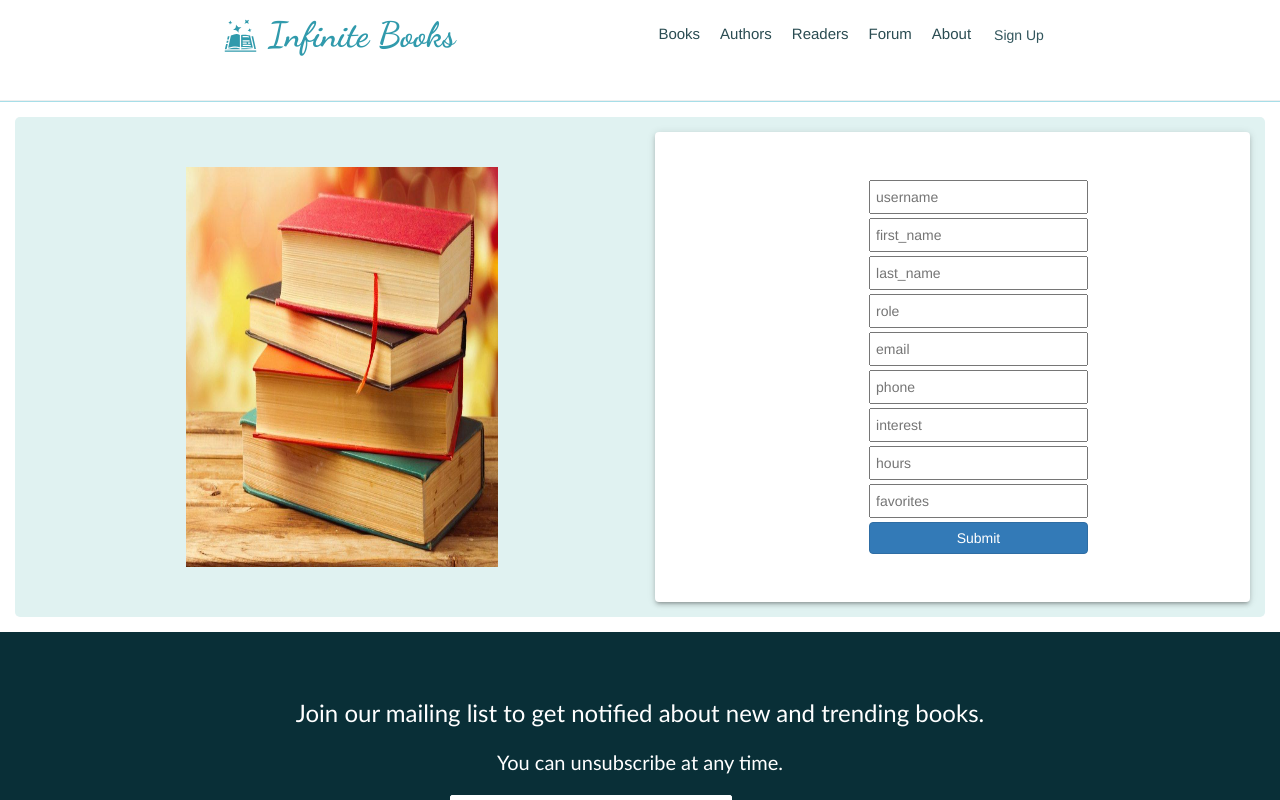
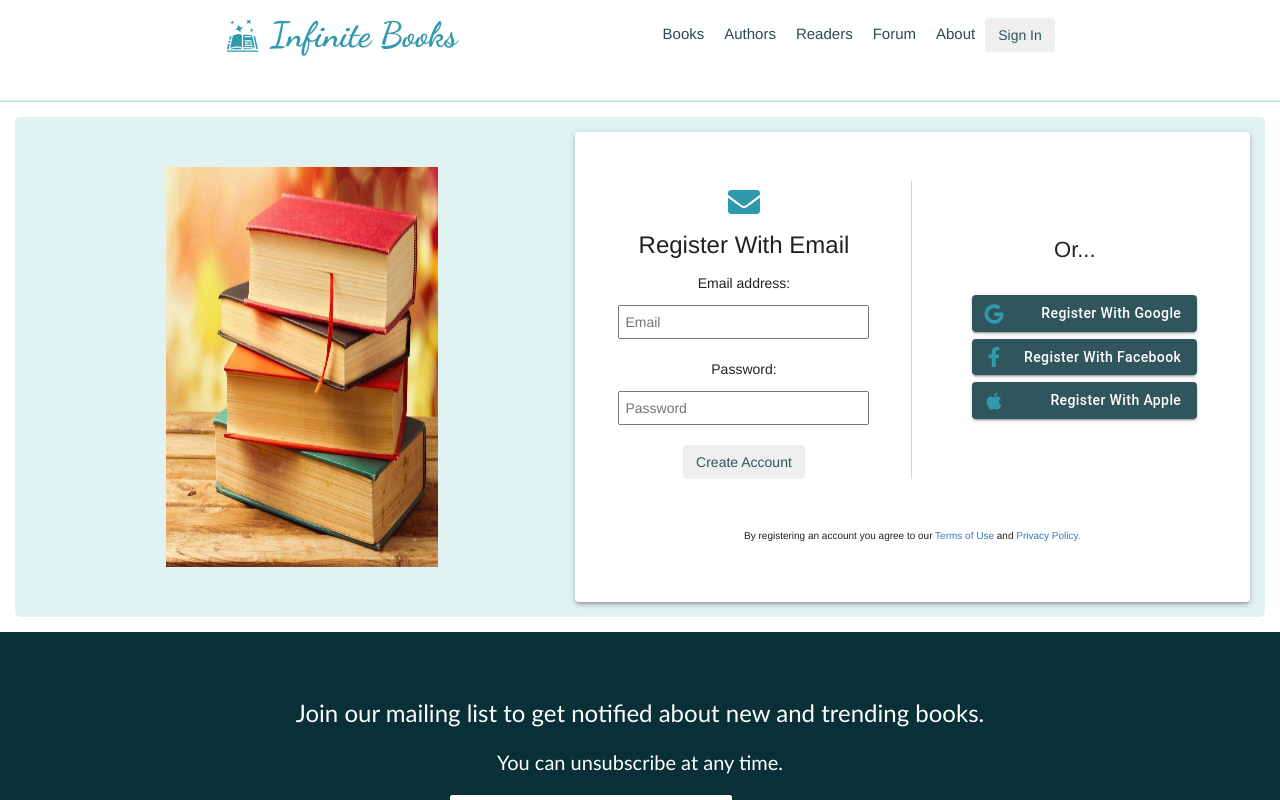
Before and after one commit to infinite-options/AR-Web, a React (Create React App) app in the folder infinite-books-client/: page /#/sign-up in a window 1280 px wide. Shown: the top 800 px of the page. Built offline with nearby package versions, Linux system fonts and the light colour scheme; no server answers.

Commit message:
Implemented sign in modal
Also reworked registration page to look more or less like the sign in modal.

```diff
--- a/infinite-books-client/package.json
+++ b/infinite-books-client/package.json
@@ -11,7 +11,9 @@
     "axios": "^0.20.0",
     "bootstrap": "^3.4.1",
     "create-react-app": "^3.4.1",
+    "jquery": "^3.5.1",
     "material-ui-icons": "^1.0.0-beta.36",
+    "mdbreact": "^4.27.0",
     "react": "^16.13.1",
     "react-dom": "^16.13.1",
     "react-icons": "^3.11.0",
--- a/infinite-books-client/src/App.js
+++ b/infinite-books-client/src/App.js
@@ -4,12 +4,12 @@ import { Route, HashRouter } from "react-router-dom";
 
 // components
 import Home from "./components/pages/HomePage/Home";
-import ReaderDashboard from "./components/readerdashboard";
-import Navbar from "./components/navbar";
+import ReaderDashboard from "./components/ReaderDashboard";
+import Navbar from "./components/Navbar";
 import Footer from "./components/Footer";
 import Books from "./components/pages/Books/Books";
 import Signup from "./components/Signup";
-import Author from "./components/author";
+import Author from "./components/Author";
 
 const styles = {
   hr: {
--- a/infinite-books-client/src/components/Button.css
+++ b/infinite-books-client/src/components/Button.css
@@ -9,7 +9,6 @@
   white-space: nowrap;
 }
 .btn--primary {
-  background-color: var(--primary);
   color: #31555c;
   border: 1px solid var(--primary);
 }
--- a/infinite-books-client/src/components/Signup.jsx
+++ b/infinite-books-client/src/components/Signup.jsx
@@ -1,15 +1,16 @@
-import React, { useState, useEffect } from "react";
+// TODO: validate email address and password
+
+import React, { useState } from "react";
 import axios from "axios";
-import { Grid } from "@material-ui/core";
+import { Button } from "./Button";
+import { Link } from "react-router-dom";
 
 // MUI
-import InputLabel from "@material-ui/core/InputLabel";
-import MenuItem from "@material-ui/core/MenuItem";
-import FormHelperText from "@material-ui/core/FormHelperText";
-import FormControl from "@material-ui/core/FormControl";
-import Select from "@material-ui/core/Select";
-import Paper from "@material-ui/core/Paper";
-import { MDBContainer, MDBRow, MDBCol, MDBBtn } from 'mdbreact';
+import { Button as MuiButton, Paper } from "@material-ui/core";
+import { Grid } from "@material-ui/core";
+// Icons & images
+import { FaGoogle, FaFacebookF, FaApple, FaEnvelope } from "react-icons/fa";
+import { IconContext } from "react-icons/lib";
 import logo from "./10books.jpeg";
 
 const styles = {
@@ -34,19 +35,6 @@ const styles = {
     marginLeft: "auto",
     marginRight: 5,
   },
-    imgDiv: {
-      textAlign: "center",
-      alignItems: "center",
-      alignContent: "center",
-      display: "flex",
-      flexWrap: "wrap",
-      height: 300,
-      width: 250,
-      border: "1px dashed gray",
-      margin: "0 auto",
-      fontSize: 8,
-      paddingLeft: 50,
-    },
   inputDiv: {
     display: "flex",
     flexWrap: "wrap",
@@ -54,87 +42,65 @@ const styles = {
     textAlign: "center",
     alignItems: "center",
     alignContent: "center",
+    width: "65%",
+    padding: "2px",
+  },
+  text: {
+    padding: "2px",
+    color: "gray",
+  },
+
+  emailSignIn: {
     width: "50%",
-      padding: "2px",
+    borderRight: "1px solid lightgray",
   },
   input: {
     width: "75%",
     margin: 2,
     padding: 5,
-      marginLeft: 350,
+    marginBottom: 20,
   },
-    text: {
-      padding: "2px",
-      color: "gray",
+  buttonGroup: {
+    width: 225,
+    height: "auto",
+    textAlign: "center",
+    alignItems: "center",
+    alignContent: "center",
+    marginLeft: 50,
   },
-    FormControl: {
-      padding: 20,
-      width: 250,
+  button: {
+    textTransform: "none",
+    fontSize: 14,
+    backgroundColor: "#31555c",
+    color: "#fff",
+    width: "100%",
+    display: "flex",
+    justifyContent: "space-between",
+    marginTop: 7,
+    marginBottom: 7,
+    marginLeft: 10,
+    marginRight: 15,
   },
-    InputLabel: {
-      padding: 20,
+  terms: {
+    fontSize: 14,
+    marginTop: 50,
+    marginLeft: "auto",
+    marginRight: "auto",
   },
 };
 
 function Signup() {
   const url = "https://ls802wuqo5.execute-api.us-west-1.amazonaws.com/dev";
-  const [result, setResult] = useState([]);
+
   const [post, setPost] = useState({
-    rev_book_uid: "",
-    reader_id: "",
-    comments: "",
-    rating_title: "",
-    rating_content: "",
-  });
-  const [books, setBooks] = useState([]);
-
-  // Dropdown menu stuff.
-  const [bookUid, setBookUid] = useState("");
-
-  // Emulates componentDidMount -> loads books from db on component load
-  useEffect(
-    () => {
-      getAllBooks();
-    },
-    // pass an array as an optional second argument to avoid infinite loop
-    []
-  );
-
-  const getAllBooks = () => {
-    // Fetches books from db
-    const AllBooksUrl = url + "/api/v2/AllBooks";
-    console.log(AllBooksUrl);
-    axios
-      .get(AllBooksUrl)
-      .then((res) => {
-        console.log(res);
-        setBooks(res.data.result);
-      })
-      .catch((err) => {
-        console.error(err);
-      });
-  };
-
-  // parses JSON object into kvp { book_uid: title }
-  const dropdownItems = [];
-  books.forEach((bookObject) => {
-    dropdownItems.push(
-      <MenuItem value={bookObject["book_uid"]}>{bookObject["title"]}</MenuItem>
-    );
+    email: "",
+    password: "",
   });
 
   const clear = () => {
-    setResult([]);
     setPost({
-      username: "",
-      first_name: "",
-      last_name: "",
-      role: "",
       email: "",
-      phone: "",
-      interest: "",
-      hours: "",
-      favorites: "",
+      password: "",
     });
   };
 
@@ -149,15 +115,8 @@ function Signup() {
     const get_url = url + e.target.value;
     console.log(get_url);
     let payload = {
-      username: post.username,
-      first_name: post.first_name,
-      last_name: post.last_name,
-      role: post.role,
       email: post.email,
-      phone: post.phone,
-      interest: post.interest,
-      hours: post.hours,
-      favorites: post.favorites,
+      password: post.password,
     };
     console.log(payload);
     axios
@@ -165,7 +124,7 @@ function Signup() {
       .then((res) => {
         console.log(res);
         let arr = [{ message: res.data.message }];
-        setResult(arr);
+        console.log(arr);
       })
       .catch((err) => {
         console.error(err);
@@ -173,25 +132,9 @@ function Signup() {
     clear();
   };
 
-  // bool for handling conditional render
-  const [bookIsSelected, setBookIsSelected] = useState(false); // TODO change to false after testing
-  const handleSelect = (e) => {
-    const newBookUid = e.target.value;
-    setBookUid(newBookUid);
-  };
-
-  // tracks state of bookuid to re-render after dropdown selection
-  useEffect(() => {
-    if (bookUid === "") {
-      // Default value, nothing selected or top "select a book" option selected
-      setBookIsSelected(false);
-    } else {
-      setBookIsSelected(true);
-    }
-  }, [bookUid]);
-
   return (
-    <div>
+    <>
+      <IconContext.Provider value={{ color: "#309aac" }}>
         {/* outmost container */}
         <Grid
           container
@@ -200,103 +143,83 @@ function Signup() {
           alignItems="center"
           style={styles.container}
         >
-        {/* Left inner div containing dropdown and book cover image */}
-        <center><img src={logo} width="50%" height="50%" /></center>
+          <center>
+            <img src={logo} width="50%" height="50%" alt="" />
+          </center>
 
-        {/* Right inner div containing feedback forms */}
           <Paper elevation={3} style={styles.inputDiv}>
-          <Grid
-            container
-            direction="column"
-            justify="center"
-            alignItems="stretch"
-            style={styles.inputDiv}
-          >
+            <div style={styles.emailSignIn}>
+              <FaEnvelope size={32} style={{ margin: 5 }} />
+              <p style={{ fontSize: 24 }}>Register With Email</p>
+              <p>Email address:</p>
+
               <input
-              name="username"
+                name="email"
+                type="email"
                 style={styles.input}
-              value={post.username}
-              placeholder="username"
+                value={post.email}
+                placeholder="Email"
+                onChange={handleChange}
+              />
+              <p>Password:</p>
+              <input
+                name="password"
+                type="password"
+                style={styles.input}
+                value={post.password}
+                placeholder="Password"
                 onChange={handleChange}
               />
 
-            <input
-              name="first_name"
-              style={styles.input}
-              value={post.first_name}
-              placeholder="first_name"
-              onChange={handleChange}
-            />
-
-            <input
-              name="last_name"
-              style={styles.input}
-              value={post.last_name}
-              placeholder="last_name"
-              onChange={handleChange}
-            />
-
-            <input
-              name="role"
-              style={styles.input}
-              value={post.role}
-              placeholder="role"
-              onChange={handleChange}
-            />
-
-            <input
-              name="email"
-              style={styles.input}
-              value={post.email}
-              placeholder="email"
-              onChange={handleChange}
-            />
-
-            <input
-              name="phone"
-              style={styles.input}
-              value={post.phone}
-              placeholder="phone"
-              onChange={handleChange}
-            />
-
-            <input
-              name="interest"
-              style={styles.input}
-              value={post.interest}
-              placeholder="interest"
-              onChange={handleChange}
-            />
-            <input
-              name="hours"
-              value={post.hours}
-              rows={4}
-              style={styles.input}
-              placeholder="hours"
-              onChange={handleChange}
-            />
-
-            <input
-              name="favorites"
-              style={styles.input}
-              value={post.favorites}
-              placeholder="favorites"
-              onChange={handleChange}
-            />
-            <button
-              name="submit"
-              style={styles.input}
-              className="btn btn-primary"
+              <Button
+                buttonStyle="btn--primary"
+                name="submitButton"
                 value="/api/v2/InsertNewUser"
                 onClick={sendPostArgs}
               >
-              Submit
-            </button>
-          </Grid>
+                Create Account
+              </Button>
+            </div>
+            <div style={styles.buttonGroup}>
+              <p style={{ fontSize: 22, marginBottom: 30 }}>Or...</p>
+              <MuiButton
+                variant="contained"
+                color="default"
+                style={styles.button}
+                startIcon={<FaGoogle />}
+              >
+                Register With Google
+              </MuiButton>
+              <MuiButton
+                variant="contained"
+                color="default"
+                style={styles.button}
+                startIcon={<FaFacebookF />}
+              >
+                Register With Facebook
+              </MuiButton>
+              <MuiButton
+                variant="contained"
+                color="default"
+                style={styles.button}
+                startIcon={<FaApple />}
+              >
+                Register With Apple
+              </MuiButton>
+            </div>
+
+            <div style={styles.terms}>
+              <p style={{ fontSize: 10 }}>
+                By registering an account you agree to our{" "}
+                <Link to="/">Terms of Use</Link> and{" "}
+                <Link to="/">Privacy Policy.</Link>
+              </p>
+            </div>
           </Paper>
         </Grid>
-    </div>
+      </IconContext.Provider>
+    </>
   );
-};
+}
 
 export default Signup;
--- a/infinite-books-client/src/components/author.jsx
+++ b/infinite-books-client/src/components/author.jsx
@@ -10,14 +10,6 @@ import FormHelperText from "@material-ui/core/FormHelperText";
 import FormControl from "@material-ui/core/FormControl";
 import Select from "@material-ui/core/Select";
 import Paper from "@material-ui/core/Paper";
-//Table
-import { makeStyles } from '@material-ui/core/styles';
-import Table from '@material-ui/core/Table';
-import TableBody from '@material-ui/core/TableBody';
-import TableCell from '@material-ui/core/TableCell';
-import TableContainer from '@material-ui/core/TableContainer';
-import TableHead from '@material-ui/core/TableHead';
-import TableRow from '@material-ui/core/TableRow';
 
 const styles = {
   container: {
@@ -85,14 +77,7 @@ const styles = {
 
 function Author() {
   const url = "https://ls802wuqo5.execute-api.us-west-1.amazonaws.com/dev";
-  const [result, setResult] = useState([]);
-  const [post, setPost] = useState({
-    rev_book_uid: "",
-    reader_id: "",
-    comments: "",
-    rating_title: "",
-    rating_content: "",
-  });
+
   const [books, setBooks] = useState([]);
 
   // Dropdown menu stuff.
@@ -130,73 +115,37 @@ function Author() {
     );
   });
 
-  const clear = () => {
-    setResult([]);
-    setPost({
-      rev_book_uid: "",
-      reader_id: "",
-      comments: "",
-      rating_title: "",
-      rating_content: "",
-    });
-  };
-
-//Make table
-const useStyles = makeStyles({
-    table: {
-      minWidth: 650,
-    },
-});
-
-function createData(name, calories, fat, carbs, protein) {
-    return { name, calories, fat, carbs, protein };
-}
-
-  // For text fields
-  const handleChange = (e) => {
-    e.persist();
-    setPost({ ...post, [e.target.name]: e.target.value });
-    console.log(post);
-  };
-
-  const sendPostArgs = (e) => {
-    const get_url = url + e.target.value;
-    console.log(get_url);
-    let payload = {
-      rev_book_uid: bookUid,
-      reader_id: "100-000002", // TODO: get reader id from login credentials
-      comments: post.comments,
-      rating_title: post.rating_title,
-      rating_content: post.rating_content,
-    };
-    console.log(payload);
-    axios
-      .post(get_url, payload)
-      .then((res) => {
-        console.log(res);
-        let arr = [{ message: res.data.message }];
-        setResult(arr);
-      })
-      .catch((err) => {
-        console.error(err);
-      });
-    clear();
-  };
-
   // bool for handling conditional render
   const [bookIsSelected, setBookIsSelected] = useState(false);
   const handleSelect = (e) => {
     const newBookUid = e.target.value;
     console.log(newBookUid);
     setBookUid(newBookUid);
-    $.getJSON('https://ls802wuqo5.execute-api.us-west-1.amazonaws.com/dev/api/v2/ReviewByBookUID/' + newBookUid, function (data) {
+    $.getJSON(
+      "https://ls802wuqo5.execute-api.us-west-1.amazonaws.com/dev/api/v2/ReviewByBookUID/" +
+        newBookUid,
+      function (data) {
         $("#userdata tr>td").remove();
         $.each(data.result, function (key, entry) {
-            var tblRow = "<tr>" + "<td>" + entry.review_uid + "</td>" +
-            "<td>" + entry.comments + "</td>" + "<td>" + entry.rating_title + "</td>" + "<td>" + entry.rating_content + "</td>" + "</tr>"
+          var tblRow =
+            "<tr>" +
+            "<td>" +
+            entry.review_uid +
+            "</td>" +
+            "<td>" +
+            entry.comments +
+            "</td>" +
+            "<td>" +
+            entry.rating_title +
+            "</td>" +
+            "<td>" +
+            entry.rating_content +
+            "</td>" +
+            "</tr>";
           $(tblRow).appendTo("#userdata tbody");
-        })
         });
+      }
+    );
   };
 
   // tracks state of bookuid to re-render after dropdown selection
@@ -251,17 +200,17 @@ function createData(name, calories, fat, carbs, protein) {
               alignItems="stretch"
               style={styles.inputDiv}
             >
-              <center><table id= "userdata" border="2">
+              <center>
+                <table id="userdata" border="2">
                   <thead>
                     <th>Reviewer</th>
                     <th>Comment</th>
                     <th>Title Rating</th>
                     <th>Content Rating</th>
                   </thead>
-				<tbody>
-
-				</tbody>
-				</table></center>
+                  <tbody></tbody>
+                </table>
+              </center>
             </Grid>
           </Paper>
         ) : (
--- a/infinite-books-client/src/components/navbar.jsx
+++ b/infinite-books-client/src/components/navbar.jsx
@@ -1,12 +1,79 @@
 import React, { useState } from "react";
 import { Link } from "react-router-dom";
+import { Button } from "./Button";
 
 import "./Navbar.css";
-import { Button } from "./Button";
+
 // Icons
 import { FaBars, FaTimes } from "react-icons/fa";
 import { GiSpellBook } from "react-icons/gi";
 import { IconContext } from "react-icons/lib";
+import { FaGoogle, FaFacebookF, FaApple, FaEnvelope } from "react-icons/fa";
+import { AiFillCloseSquare } from "react-icons/ai";
+
+// MUI
+import Modal from "@material-ui/core/Modal";
+import Backdrop from "@material-ui/core/Backdrop";
+import Fade from "@material-ui/core/Fade";
+import { Button as MuiButton, Paper } from "@material-ui/core";
+
+// Note: styles for the login modal are here. Others are in Navbar.css
+const styles = {
+  modalContainer: {
+    height: 400,
+    width: 520,
+    display: "flex",
+    flexWrap: "wrap",
+    alignItems: "center",
+    justifyContent: "center",
+    backgroundColor: "white",
+    margin: "auto",
+    marginTop: 100,
+    padding: 10,
+    position: "relative",
+  },
+  modalEmailSignIn: {
+    width: "50%",
+    borderRight: "1px solid lightgray",
+  },
+  input: {
+    width: "75%",
+    margin: 2,
+    padding: 5,
+    marginBottom: 20,
+  },
+  modalButtonGroup: {
+    width: 225,
+    height: "auto",
+    textAlign: "center",
+    alignItems: "center",
+    alignContent: "center",
+  },
+  modalButton: {
+    textTransform: "none",
+    fontSize: 14,
+    backgroundColor: "#31555c",
+    color: "#fff",
+    width: "100%",
+    display: "flex",
+    justifyContent: "space-between",
+    marginTop: 7,
+    marginBottom: 7,
+    marginLeft: 10,
+    marginRight: 15,
+  },
+  modalRegister: {
+    fontSize: 14,
+    marginTop: 0,
+  },
+  modalCloseIcon: {
+    position: "absolute",
+    top: 0,
+    right: 0,
+    color: "#31555c",
+    cursor: "pointer",
+  },
+};
 
 function NavBar() {
   const [click, setClick] = useState(false);
@@ -26,6 +93,16 @@ function NavBar() {
   };
 
   window.addEventListener("resize", showButton);
+
+  const [open, setOpen] = React.useState(false);
+
+  const handleOpen = () => {
+    setOpen(true);
+  };
+
+  const handleClose = () => {
+    setOpen(false);
+  };
 
   return (
     <>
@@ -72,17 +149,25 @@ function NavBar() {
               </li>
               <li className="nav-btn" onClick={closeMobileMenu}>
                 {button ? (
-                  <Link to="/sign-up" className="btn-link">
-                    <Button buttonStyle="btn--primary">Sign Up</Button>
-                  </Link>
+                  <Button
+                    onClick={() => {
+                      closeMobileMenu();
+                      handleOpen();
+                    }}
+                  >
+                    Sign In
+                  </Button>
                 ) : (
                   <Link to="/sign-up" className="btn-link">
                     <Button
                       buttonStyle="btn--outline"
                       buttonSize="btn--mobile"
-                      onClick={closeMobileMenu}
+                      onClick={() => {
+                        closeMobileMenu();
+                        handleOpen();
+                      }}
                     >
-                      Sign Up
+                      Sign In
                     </Button>
                   </Link>
                 )}
@@ -90,6 +175,85 @@ function NavBar() {
             </ul>
           </div>
         </div>
+
+        <Modal
+          aria-labelledby="transition-modal-title"
+          aria-describedby="transition-modal-description"
+          open={open}
+          onClose={handleClose}
+          closeAfterTransition
+          BackdropComponent={Backdrop}
+          BackdropProps={{
+            timeout: 500,
+          }}
+        >
+          <Fade in={open}>
+            <Paper elevation={3} style={styles.modalContainer}>
+              <AiFillCloseSquare
+                size={32}
+                onClick={handleClose}
+                style={styles.modalCloseIcon}
+              />
+              <div style={styles.modalEmailSignIn}>
+                <FaEnvelope size={32} style={{ margin: 5 }} />
+                <p style={{ fontSize: 24 }}>Sign In With Email</p>
+                <p>Email address:</p>
+                <input
+                  name="email"
+                  type="email"
+                  style={styles.input}
+                  autoComplete="off"
+                  //value={post.email}
+                  placeholder="Email"
+                  // onChange={handleChange}
+                />
+                <p>Password:</p>
+                <input
+                  name="password"
+                  type="password"
+                  style={styles.input}
+                  //value={post.email}
+                  placeholder="Password"
+                  // onChange={handleChange}
+                />
+                <p></p>
+                <Button buttonStyle="btn--primary">Sign In</Button>
+              </div>
+              <div style={styles.modalButtonGroup}>
+                <MuiButton
+                  variant="contained"
+                  color="default"
+                  style={styles.modalButton}
+                  startIcon={<FaGoogle />}
+                >
+                  Sign In With Google
+                </MuiButton>
+                <MuiButton
+                  variant="contained"
+                  color="default"
+                  style={styles.modalButton}
+                  startIcon={<FaFacebookF />}
+                >
+                  Sign In With Facebook
+                </MuiButton>
+                <MuiButton
+                  variant="contained"
+                  color="default"
+                  style={styles.modalButton}
+                  startIcon={<FaApple />}
+                >
+                  Sign In With Apple
+                </MuiButton>
+              </div>
+
+              <div style={styles.modalRegister}>
+                <Link to="/sign-up" onClick={handleClose}>
+                  Don't have an account? Register for free.
+                </Link>
+              </div>
+            </Paper>
+          </Fade>
+        </Modal>
       </IconContext.Provider>
     </>
   );
--- a/infinite-books-client/src/components/pages/Books/BookCard.jsx
+++ b/infinite-books-client/src/components/pages/Books/BookCard.jsx
@@ -101,6 +101,7 @@ const styles = {
 
 function BookCard(props) {
   const [open, setOpen] = React.useState(false);
+
   const handleOpen = () => {
     setOpen(true);
   };
```
Also changed, not shown: 1 other file (tests, documents, lock files or other folders). Lines whose indentation alone changed are shown as unchanged.
